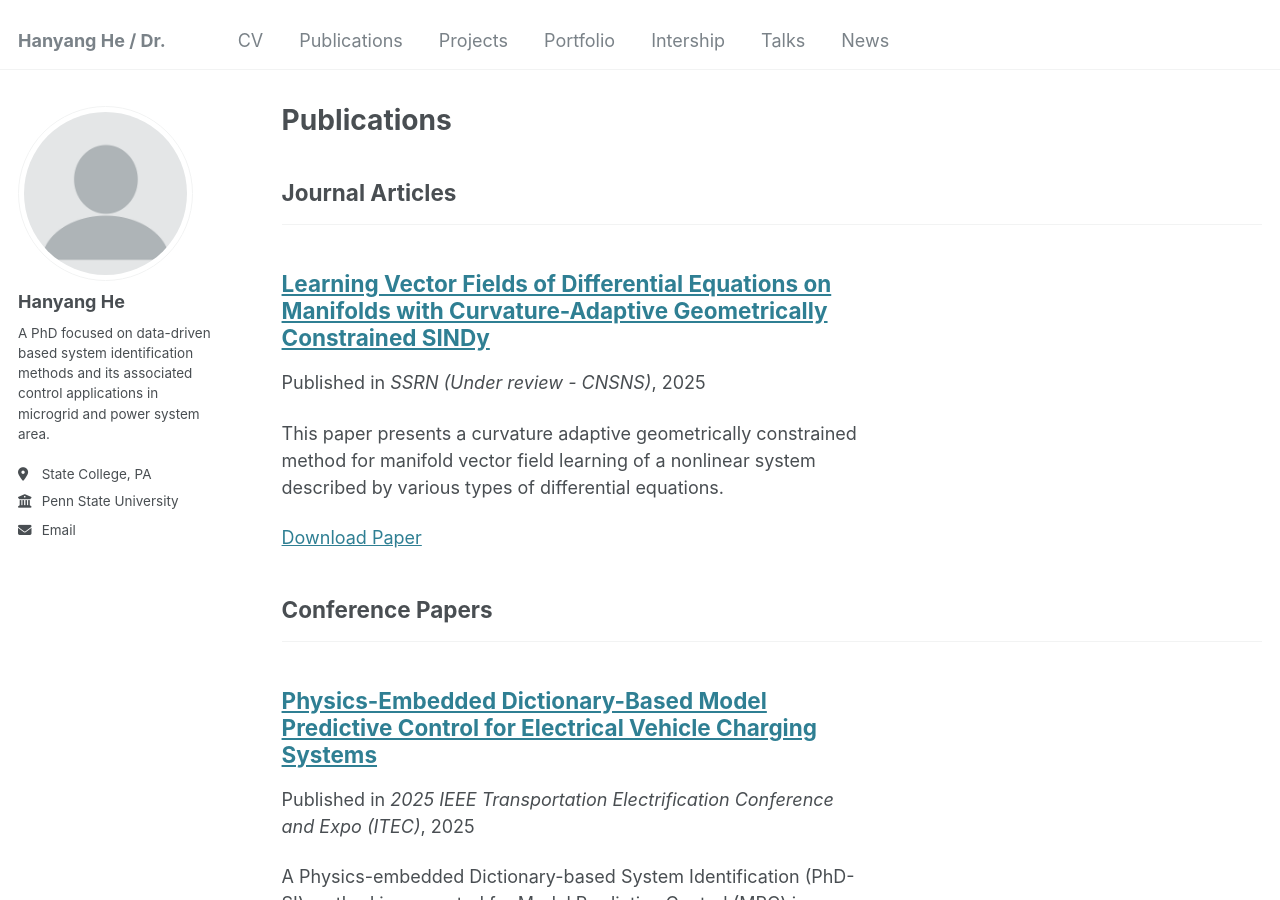
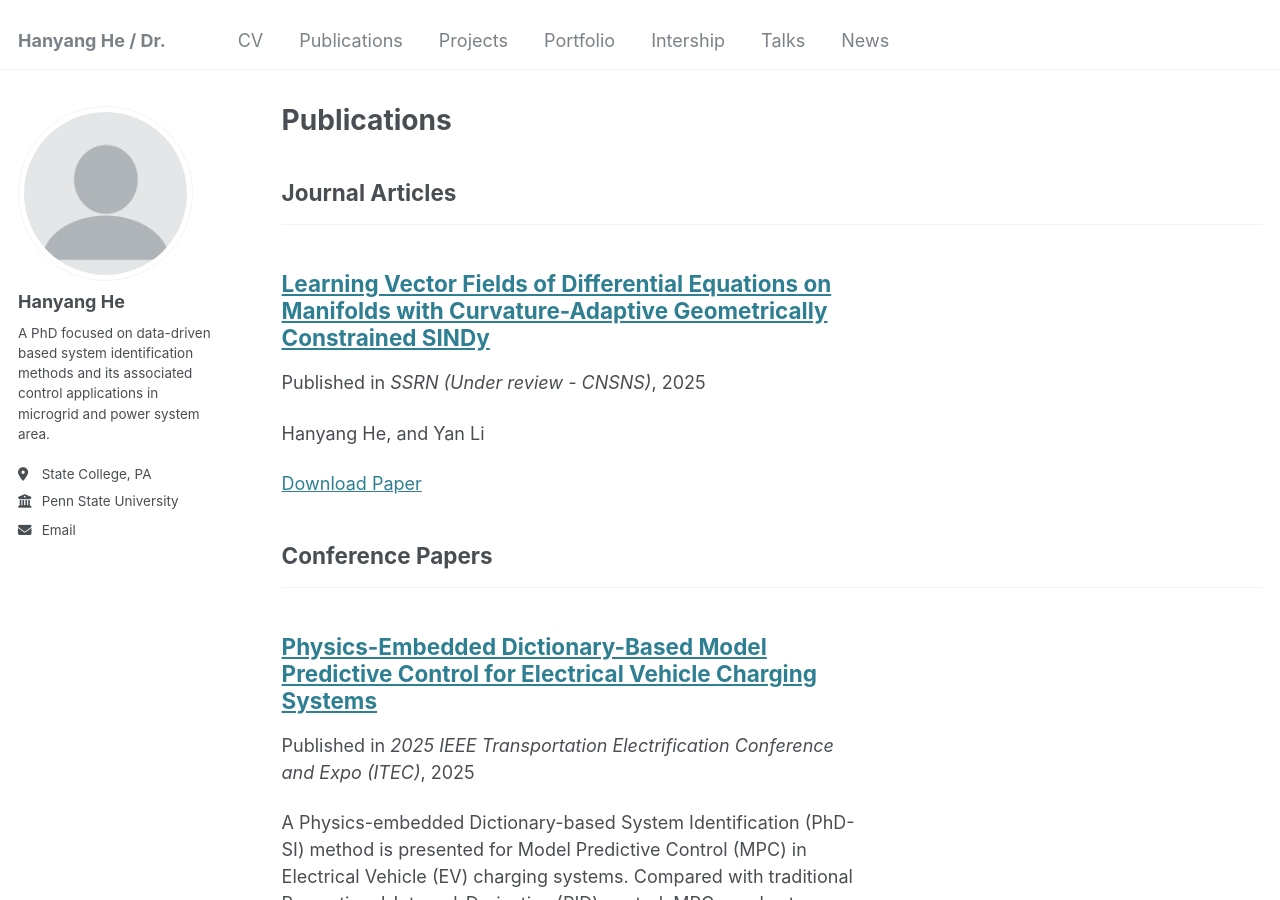
Before and after one commit to HanyangHe/HanyangHe.github.io, a Jekyll site: the page built from _pages/publications.html, in a window 1280 px wide and 900 px high. Built offline with Jekyll 4.4.1, drawn with Linux system fonts in a browser that asks for light colours; a script that is not in the unit is left out.

Commit message:
Update 2025-05-21-paper-GSINDy.md

```diff
--- a/_publications/2025-05-21-paper-GSINDy.md
+++ b/_publications/2025-05-21-paper-GSINDy.md
@@ -3,7 +3,7 @@ title: "Learning Vector Fields of Differential Equations on Manifolds with Curva
 collection: publications
 category: manuscripts
 permalink: /publication/2025-05-21-paper-GSINDy
-excerpt: 'This paper presents a curvature adaptive geometrically constrained method for manifold vector field learning of a nonlinear system described by various types of differential equations.'
+excerpt: 'Hanyang He, and Yan Li'
 date: 2025-05-21
 venue: 'SSRN (Under review - CNSNS)'
 paperurl: 'http://ssrn.com/abstract=5263698'
```
